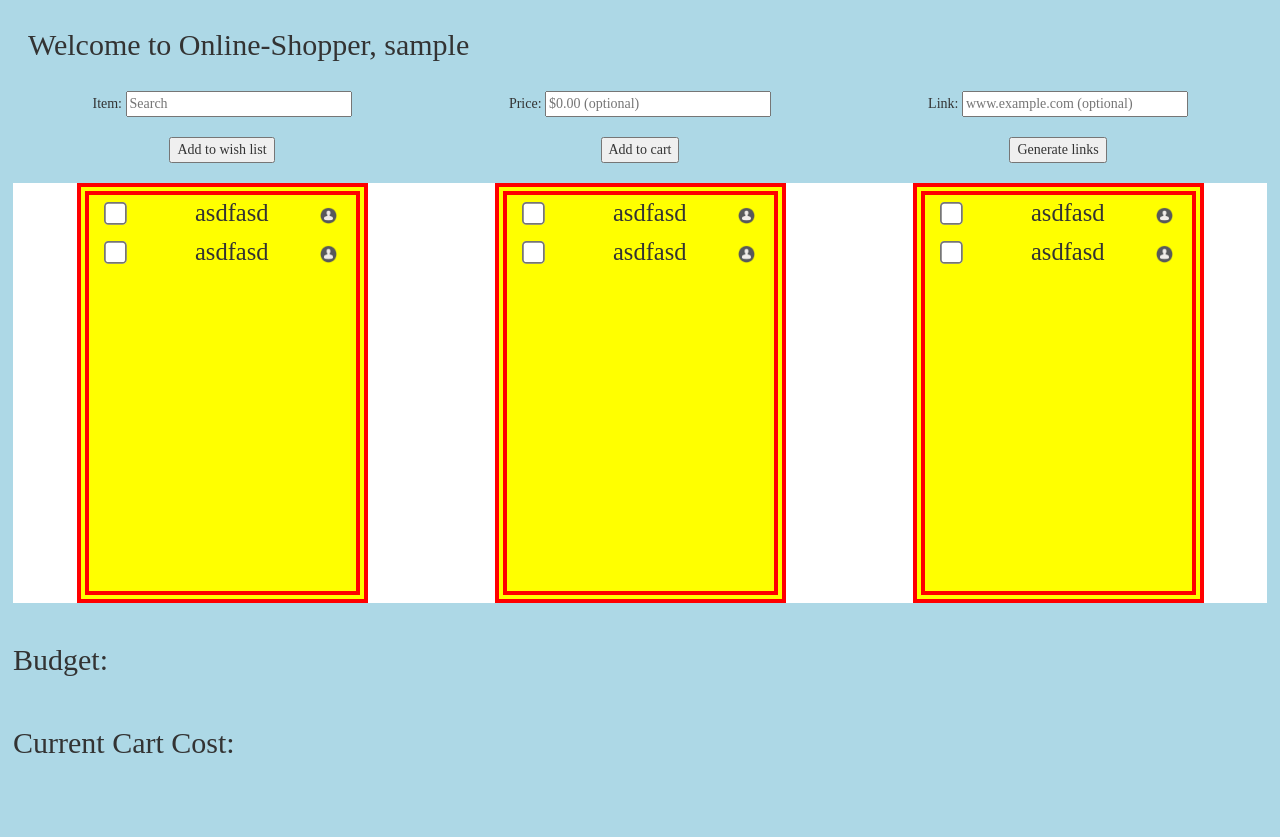
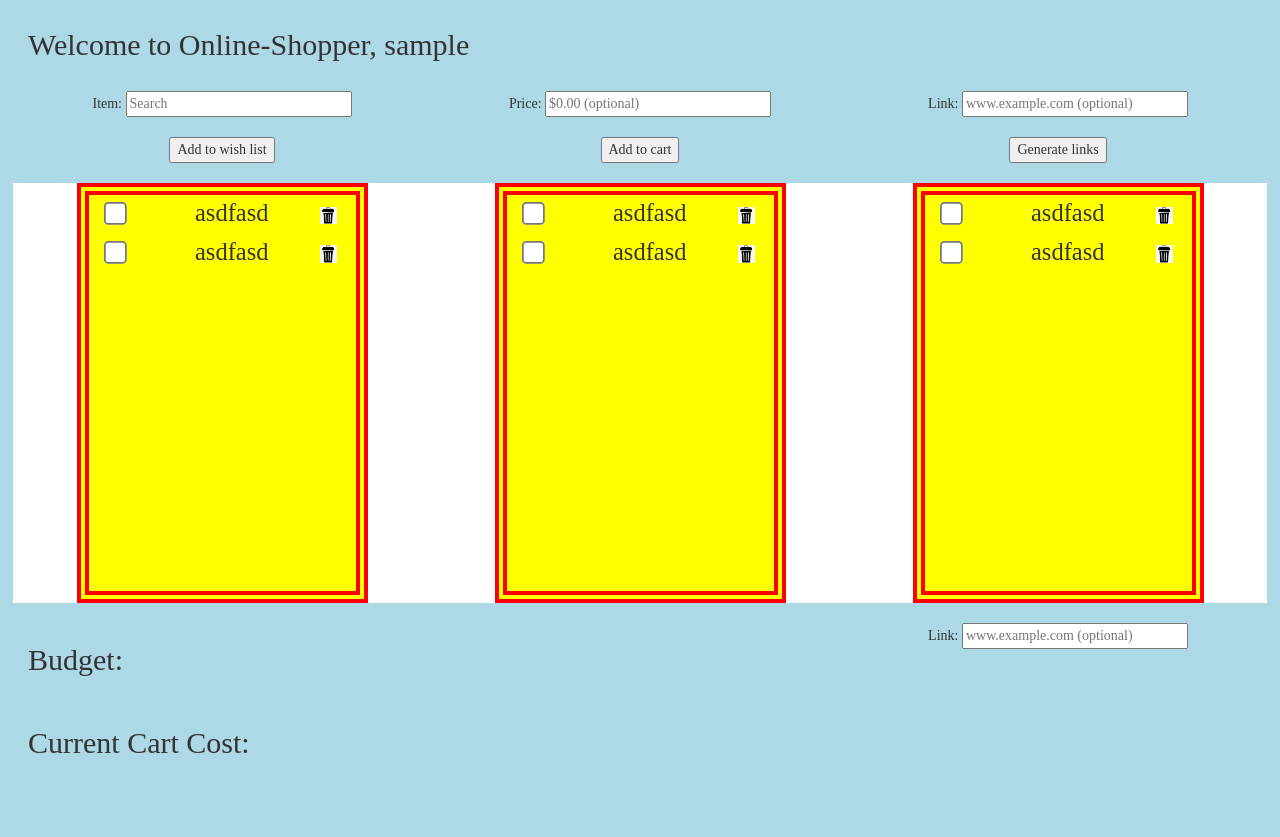
Before and after one commit to mchen628/Online-Shopper, a PHP site: page /main.php in a window 1280 px wide. After the commit the page ends 753 px from the top, so only its background shows below. Run offline with PHP 8.4, Linux system fonts and the light colour scheme; the visitor is signed in with stand-in values (Sample User, id 1); some libraries are stand-ins or nearby versions.

Commit message:
update id

```diff
--- a/general.css
+++ b/general.css
@@ -20,7 +20,7 @@ fieldset {
     display: inline-block;
 }
 
-#list {
+.cssList {
     background-color: yellow;
     border: .5em double red;
     width: 75%;
--- a/main.php
+++ b/main.php
@@ -38,7 +38,7 @@
 		<div class="row">
 			<!-- WISH LIST -->
 			<div class="col-sm-4 text-center" style="background-color: white; height: 30em;">
-				<div id="list">
+				<div id="wish" class="cssList">
 					<div class="row">
 						<div class="col-sm-4 text-center">
 							<input type="checkbox">
@@ -47,7 +47,7 @@
 							asdfasd
 						</div>
 						<div class="col-sm-4 text-center">
-							<img src="login.jpg" width="10" height="10" alt="delete">
+						<img src="delete.jpg" width="10" height="10" alt="delete" id="delete">
 						</div>
 					</div>
 					<div class="row">
@@ -58,15 +58,15 @@
 							asdfasd
 						</div>
 						<div class="col-sm-4 text-center">
-							<img src="login.jpg" width="10" height="10" alt="delete">
-						</div>
+						<img src="delete.jpg" width="10" height="10" alt="delete" id="delete">
+ 						</div>
 					</div>
 				</div>
 			</div>
 
 			<!-- CART -->
 			<div class="col-sm-4 text-center" style="background-color: white; height: 30em;">
-				<div id="list">
+				<div id="cart" class="cssList">
 					<div class="row">
 						<div class="col-sm-4 text-center">
 							<input type="checkbox">
@@ -75,7 +75,7 @@
 							asdfasd
 						</div>
 						<div class="col-sm-4 text-center">
-							<img src="login.jpg" width="10" height="10" alt="delete">
+						<img src="delete.jpg" width="10" height="10" alt="delete" id="delete">
 						</div>
 					</div>
 					<div class="row">
@@ -86,7 +86,7 @@
 							asdfasd
 						</div>
 						<div class="col-sm-4 text-center">
-							<img src="login.jpg" width="10" height="10" alt="delete">
+						<img src="delete.jpg" width="10" height="10" alt="delete" id="delete">
 						</div>
 					</div>
 				</div>
@@ -94,7 +94,7 @@
 
 			<!-- LINKS -->
 			<div class="col-sm-4 text-center" style="background-color: white; height: 30em;">
-				<div id="list">
+				<div id="links" class="cssList">
 					<div class="row">
 						<div class="col-sm-4 text-center">
 							<input type="checkbox">
@@ -103,7 +103,7 @@
 							asdfasd
 						</div>
 						<div class="col-sm-4 text-center">
-							<img src="login.jpg" width="10" height="10" alt="delete">
+							<img src="delete.jpg" width="10" height="10" alt="delete" id="delete">
 						</div>
 					</div>
 					<div class="row">
@@ -114,7 +114,7 @@
 							asdfasd
 						</div>
 						<div class="col-sm-4 text-center">
-							<img src="login.jpg" width="10" height="10" alt="delete">
+						<img src="delete.jpg" width="10" height="10" alt="delete" id="delete">
 						</div>
 					</div>
 				</div>
@@ -122,8 +122,14 @@
 		</div><br>
 
 		<div class="row">
-			<h2>Budget: </h2><br>
-			<h2>Current Cart Cost: </h2><br>
+			<div class="col-sm-4 ">
+				<h2>Budget: </h2><br>
+				<h2>Current Cart Cost: </h2><br>
+			</div>
+			<div class="col-sm-4 text-center">
+			</div>
+			<div class="col-sm-4 text-center">
+				Link: <input type="text" id="link" placeholder="www.example.com (optional)" size="25em">
 		</div>
 		<div id="email" style="visibility: hidden;">{$user}</div>
 EBODY;
```
Also changed, not shown: delete.jpg (added).
